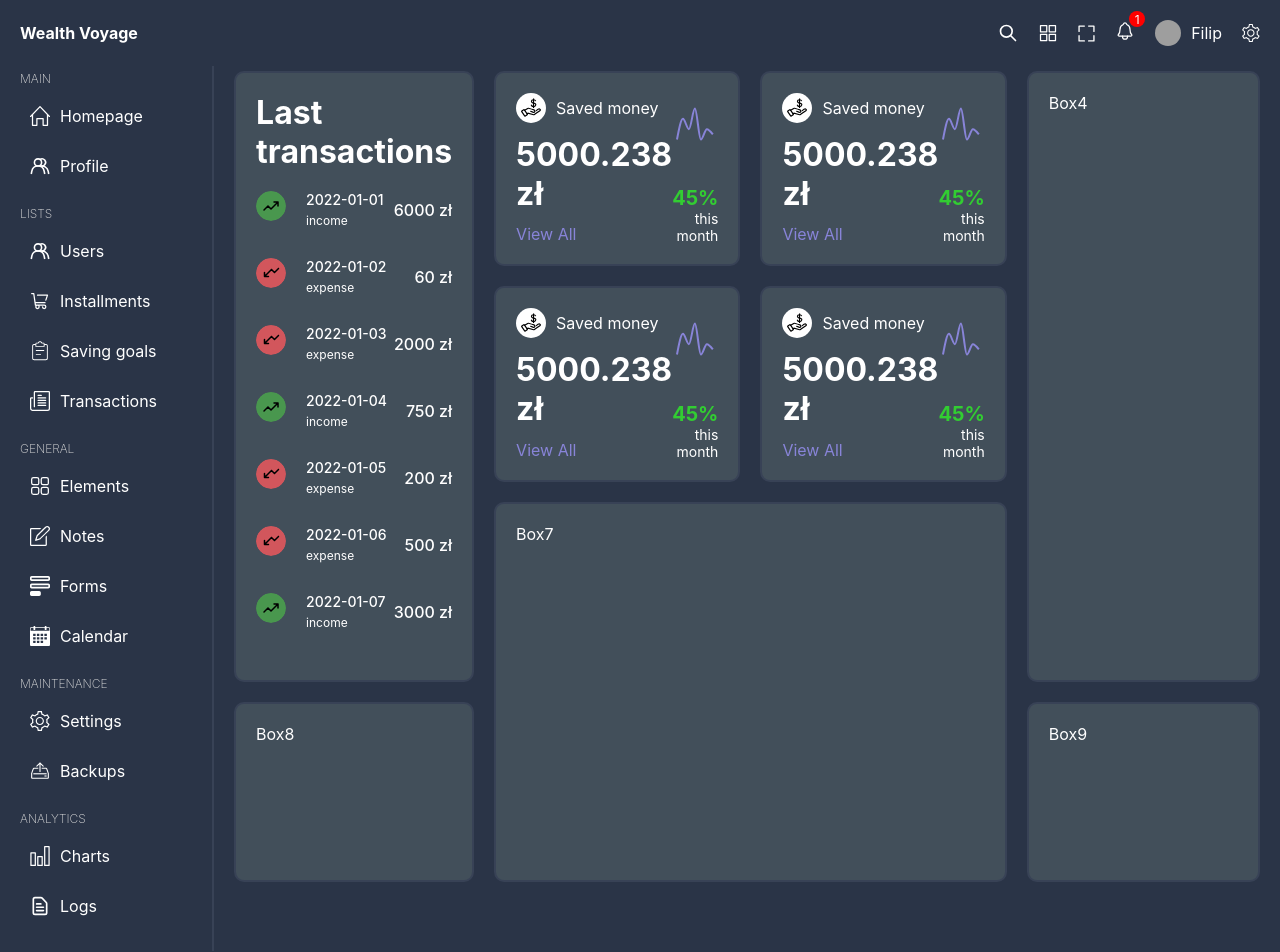
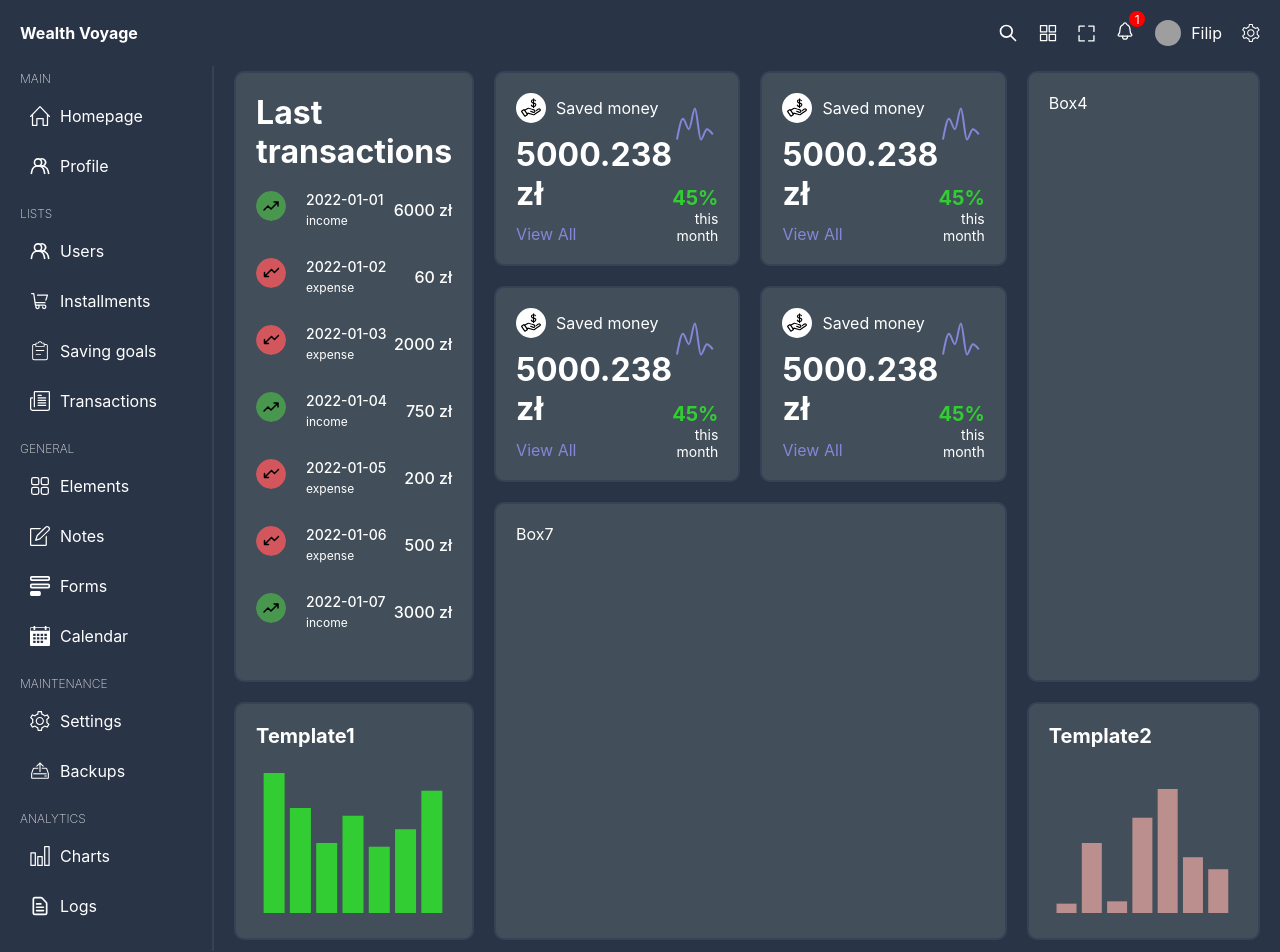
Before and after one commit to Filip-Politowski/WealthVoyage, a React (Create React App) app in the folder WealthVoyage-frontend-02/wealth-voyage/: page / in a window 1280 px wide. Shown: the top 952 px of the page. Built offline with nearby package versions, Linux system fonts and the light colour scheme; grey boxes are pictures that could not be loaded.

Commit message:
Created template for barChart

```diff
--- /dev/null
+++ b/WealthVoyage-frontend-02/wealth-voyage/src/components/barChartBox/BarChartBox.tsx
@@ -0,0 +1,36 @@
+import {
+  BarChart,
+  Bar,
+  Tooltip,
+  ResponsiveContainer,
+} from "recharts";
+import "./barChartBox.scss";
+
+type Props = {
+  title: string;
+  color: string;
+  dataKey: string;
+  chartData: object[];
+};
+
+const BarChartBox = (props: Props) => {
+  return (
+    <div className="barChartBox">
+      <h1>{props.title}</h1>
+      <div className="chart">
+        <ResponsiveContainer width="99%" height={150}>
+          <BarChart data={props.chartData}>
+            <Tooltip
+              contentStyle={{ background: "#3e2a47", borderRadius: "5px" }}
+              labelStyle={{ display: "none" }}
+              cursor={{ fill: "none" }}
+            />
+            <Bar dataKey={props.dataKey} fill={props.color} />
+          </BarChart>
+        </ResponsiveContainer>
+      </div>
+    </div>
+  );
+};
+
+export default BarChartBox;
--- /dev/null
+++ b/WealthVoyage-frontend-02/wealth-voyage/src/components/barChartBox/barChartBox.scss
@@ -0,0 +1,12 @@
+.barChartBox{
+  width: 100%;
+  height: 100%;
+
+  h1{
+    font-size: 20px;
+    margin-bottom: 20px;
+  }
+
+  .chart{
+  }
+}
--- a/WealthVoyage-frontend-02/wealth-voyage/src/data.ts
+++ b/WealthVoyage-frontend-02/wealth-voyage/src/data.ts
@@ -184,3 +184,74 @@ export const chartBoxSavings = {
     { name: "7", savings: 450 },
   ],
 };
+
+export const barChartBox1 = {
+  title: "Template1",
+  color: "#32CD32",
+  dataKey: "savings",
+  chartData: [
+    {
+      name: "Sun",
+      savings: 4000,
+    },
+    {
+      name: "Mon",
+      savings: 3000,
+    },
+    {
+      name: "Tue",
+      savings: 2000,
+    },
+    {
+      name: "Wed",
+      savings: 2780,
+    },
+    {
+      name: "Thu",
+      savings: 1890,
+    },
+    {
+      name: "Fri",
+      savings: 2390,
+    },
+    {
+      name: "Sat",
+      savings: 3490,
+    },
+  ],
+};
+export const barChartBox2 = {
+  title: "Template2",
+  color: "#BC8F8F",
+  dataKey: "savings",
+  chartData: [
+    {
+      name: "Sun",
+      savings: 400,
+    },
+    {
+      name: "Mon",
+      savings: 3000,
+    },
+    {
+      name: "Tue",
+      savings: 500,
+    },
+    {
+      name: "Wed",
+      savings: 4087,
+    },
+    {
+      name: "Thu",
+      savings: 5312,
+    },
+    {
+      name: "Fri",
+      savings: 2390,
+    },
+    {
+      name: "Sat",
+      savings: 1878,
+    },
+  ],
+};
--- a/WealthVoyage-frontend-02/wealth-voyage/src/pages/home/Home.tsx
+++ b/WealthVoyage-frontend-02/wealth-voyage/src/pages/home/Home.tsx
@@ -2,7 +2,8 @@ import React from "react";
 import "./home.scss";
 import TopBox from "../../components/topBox/TopBox";
 import ChartBox from "../../components/chartBox/ChartBox";
-import { chartBoxSavings } from "../../data";
+import { barChartBox1, barChartBox2, chartBoxSavings } from "../../data";
+import BarChartBox from "../../components/barChartBox/BarChartBox";
 
 const Home = () => {
   return (
@@ -10,14 +11,26 @@ const Home = () => {
       <div className="box box1">
         <TopBox />
       </div>
-      <div className="box box2"><ChartBox {...chartBoxSavings}/></div>
-      <div className="box box3"><ChartBox {...chartBoxSavings}/></div>
+      <div className="box box2">
+        <ChartBox {...chartBoxSavings} />
+      </div>
+      <div className="box box3">
+        <ChartBox {...chartBoxSavings} />
+      </div>
       <div className="box box4">Box4</div>
-      <div className="box box5"><ChartBox {...chartBoxSavings}/></div>
-      <div className="box box6"><ChartBox {...chartBoxSavings}/></div>
+      <div className="box box5">
+        <ChartBox {...chartBoxSavings} />
+      </div>
+      <div className="box box6">
+        <ChartBox {...chartBoxSavings} />
+      </div>
       <div className="box box7">Box7</div>
-      <div className="box box8">Box8</div>
-      <div className="box box9">Box9</div>
+      <div className="box box8">
+        <BarChartBox {...barChartBox1} />
+      </div>
+      <div className="box box9">
+        <BarChartBox {...barChartBox2} />
+      </div>
     </div>
   );
 };
```
